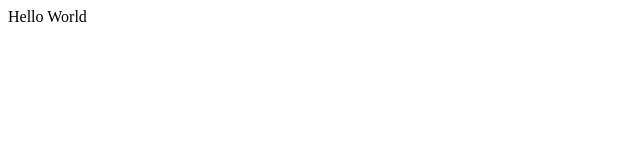
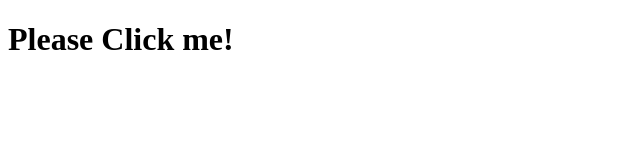
Before and after one commit to Hai-Xi/HTML1, a plain HTML site: page index.html in a window 1280 px wide. Shown: the whole page, without its empty margins (0-640 px from the left). Drawn offline with Linux system fonts and the light colour scheme.

Commit message:
added click alert in line style

```diff
--- a/index.html
+++ b/index.html
@@ -6,6 +6,6 @@
     <title>Document</title>
   </head>
   <body>
-    Hello World
+    <h1 onclick="alert('you click me!')">Please Click me!</h1>
   </body>
 </html>
```
